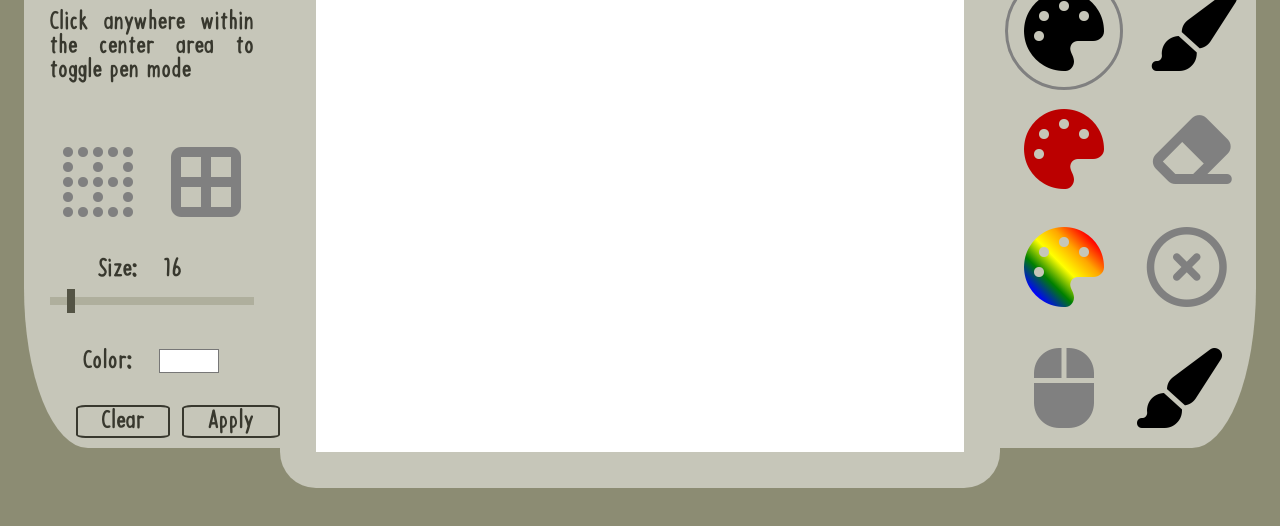
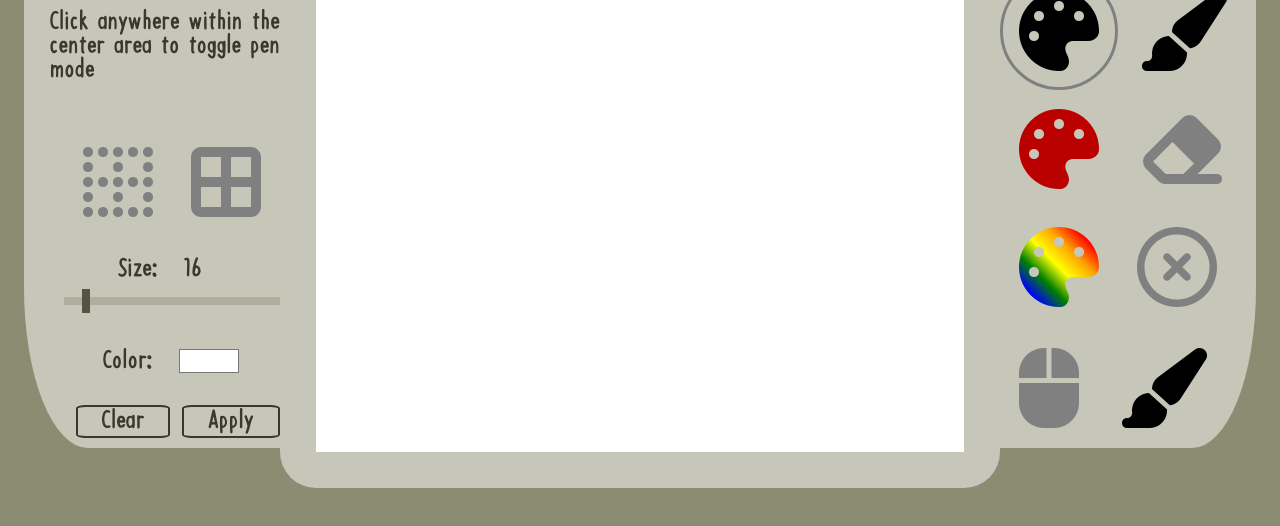
Before and after one commit to cody-malcolm/odin_etch_a_sketch, a plain HTML site: page index.html in a window 1280 px wide. Shown: the part 272-798 px from the top of the page. Drawn offline with Linux system fonts and the light colour scheme.

Commit message:
Refactor all spacing

```diff
--- a/main.css
+++ b/main.css
@@ -37,6 +37,7 @@ p, label, span, button {
 #buttons {
   display: flex;
   justify-content: flex-end;
+  width: min-content;
 }
 
 #apply-button {
@@ -81,7 +82,7 @@ button:hover {
   display: flex;
   justify-content: center;
   align-items: center;
-  width: 80%;
+  width: 100%;
 }
 
 .board-text {
@@ -105,7 +106,7 @@ button:hover {
 }
 
 #instructions {
-  width: 80%;
+  width: 90%;
   height: 6em;
   display: flex;
   align-items: center;
@@ -125,16 +126,17 @@ button:hover {
   display: flex;
   flex-direction: column;
   justify-content: space-around;
-  align-items: center;
   background-color: hsl(60, 10%, 75%);
 }
 
 #leftside {
   border-radius: 25% 0 0 25%;
+  align-items: flex-end;
 }
 
 #rightside {
   border-radius: 0 25% 25% 0;
+  align-items: flex-start;
 }
 
 #rainbow-toggle {
@@ -143,20 +145,30 @@ button:hover {
   -webkit-background-clip: text;
 }
 
-.title, #toggles {
+.title {
   display: flex;
   justify-content: center;
   align-items: center;
+}
+
+#toggles {
+  display: flex;
+  justify-content: flex-start;
+  align-items: center;
+  width: min-content;
 }
 
 #left-settings, #palette-container, #pen-display {
   display: flex;
   flex-direction: column;
   align-items: center;
+  width: min-content;
 }
+
 
 #right-settings {
   display: flex;
+  width: min-content;
 }
 
 #bg-color-container, #black-brush-container, #solid-container, #grid-toggle-container,
@@ -169,6 +181,7 @@ button:hover {
 
 #bg-color-container {
   margin-top: 2em;
+  width: 80%;
 }
 
 #color-brush-container {
```
